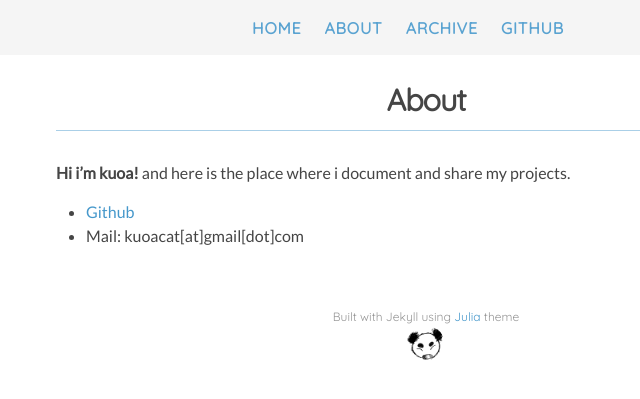
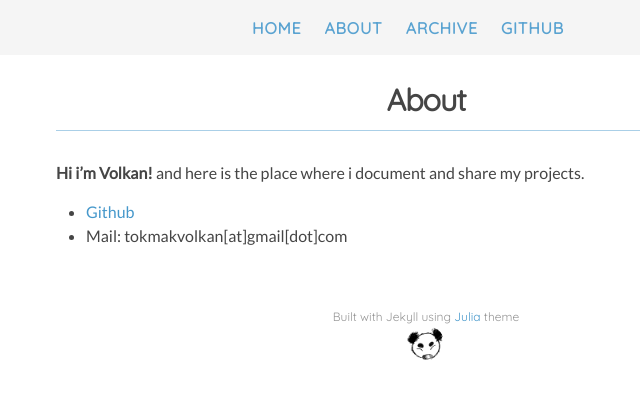
Before and after one commit to volkanto/volkanto.github.io, a Jekyll site: the page built from about.md, in a window 1280 px wide. Shown: the top 399 px of the page, without its empty margins (214-854 px from the left). Built offline with Jekyll 4.4.1, drawn with Linux system fonts in a browser that asks for light colours; nearby versions of some CDN libraries.

Commit message:
fix about page

```diff
--- a/about.md
+++ b/about.md
@@ -3,7 +3,7 @@ layout: page
 title: About
 permalink: /about/
 ---
-**Hi i'm kuoa!** and here is the place where i document and share my projects.
+**Hi i'm Volkan!** and here is the place where i document and share my projects.
 
-* [Github](http://github.com/kuoa)
-* Mail: kuoacat[at]gmail[dot]com
+* [Github](http://github.com/volkanto)
+* Mail: tokmakvolkan[at]gmail[dot]com
```
